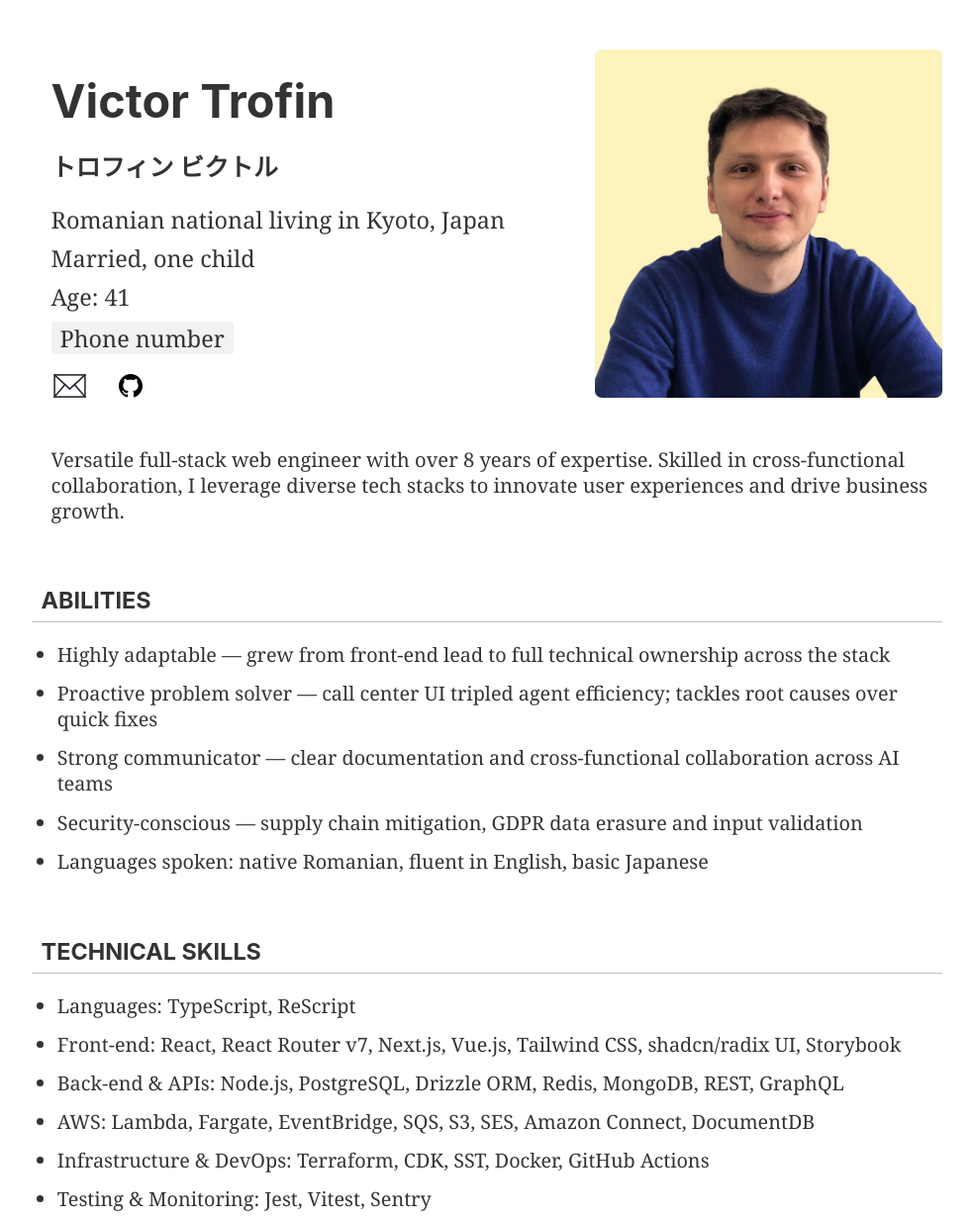
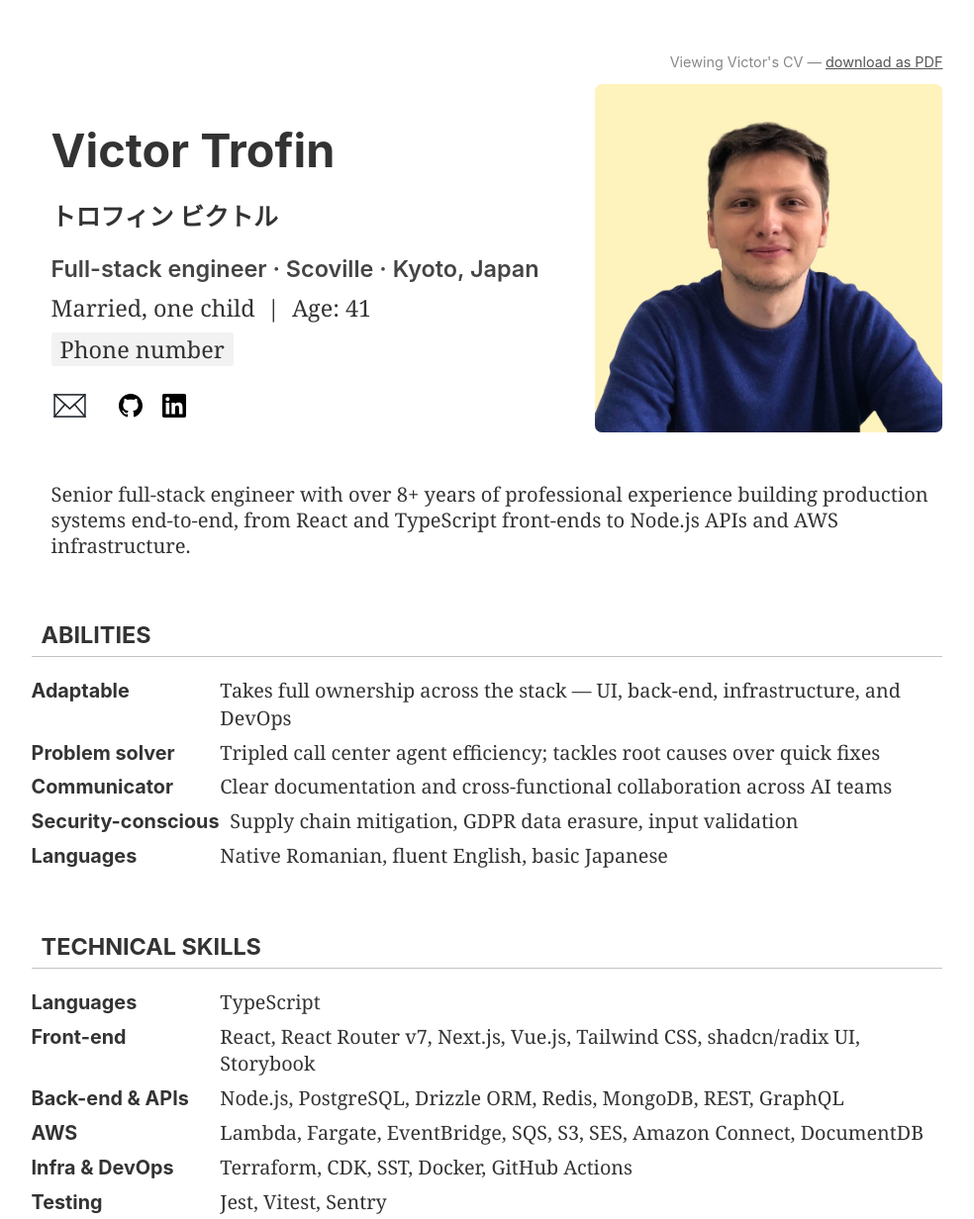
Before and after one commit to vtrofin/vtrofin.github.io, a Gatsby site: page / in a window 1280 px wide. Shown: the top 1232 px of the page at 99% size, without its empty margins (148-1132 px from the left). Built offline with nearby package versions, Linux system fonts and the light colour scheme; Gatsby itself is replaced by a stand-in of ours.

Commit message:
raw-text

```diff
--- a/package.json
+++ b/package.json
@@ -5,9 +5,10 @@
   "main": "index.js",
   "scripts": {
     "test": "echo \"Error: no test specified\" && exit 1",
-    "deploy": "gatsby build --prefix-paths && gh-pages -d public",
+    "deploy": "gatsby build --prefix-paths && node scripts/generate-pdf.js && gh-pages -d public",
     "gatsby": "gatsby",
-    "build": "tsc && gatsby build",
+    "build": "tsc && gatsby build && node scripts/generate-pdf.js",
+    "generate-pdf": "node scripts/generate-pdf.js",
     "develop": "gatsby develop -H 0.0.0.0",
     "ts:check": "tsc --noEmit"
   },
@@ -32,6 +33,7 @@
     "@types/react-transition-group": "^4.4.12",
     "gatsby-cli": "^5.16.0",
     "gh-pages": "^6.3.0",
+    "puppeteer": "^24.40.0",
     "react-helmet": "^6.1.0",
     "typescript": "^5.9.3"
   },
--- a/src/components/About.tsx
+++ b/src/components/About.tsx
@@ -1,5 +1,5 @@
 import React from "react";
-import { differenceInYears, formatDuration } from "date-fns";
+// import { differenceInYears, formatDuration } from "date-fns";
 
 interface Props {
   size?: "small" | "large";
@@ -7,17 +7,17 @@ interface Props {
 
 const About: React.FunctionComponent<Props> = ({ size }) => {
   const className = size ? `about-container ${size}` : "about-container";
-  const today = new Date();
-  const init = new Date(2018, 1, 1);
-  const years = differenceInYears(today, init);
-  const duration = formatDuration({ years });
+  // const today = new Date();
+  // const init = new Date(2018, 1, 1);
+  // const years = differenceInYears(today, init);
+  // const duration = formatDuration({ years });
 
   return (
     <div className={className}>
       <p>
-        Versatile full-stack web engineer with over {duration} of expertise.
-        Skilled in cross-functional collaboration, I leverage diverse tech
-        stacks to innovate user experiences and drive business growth.
+        Senior full-stack engineer with over 8+ years of professional experience
+        building production systems end-to-end, from React and TypeScript
+        front-ends to Node.js APIs and AWS infrastructure.
       </p>
     </div>
   );
--- /dev/null
+++ b/src/components/CompetencyGrid.tsx
@@ -0,0 +1,22 @@
+import React from "react";
+import SectionSubtitle from "@components/SectionSubtitle";
+import { CompetencyItemType } from "@typedefs/propTypes";
+
+const CompetencyGrid: React.FunctionComponent<{
+  items: CompetencyItemType[];
+  subtitleText: string;
+}> = ({ items, subtitleText }) => (
+  <section>
+    <SectionSubtitle subtitleText={subtitleText} />
+    <div className="competency-grid">
+      {items.map(({ label, description }, i) => (
+        <div key={i} className="competency-item">
+          <strong>{label}</strong>
+          <span>{description}</span>
+        </div>
+      ))}
+    </div>
+  </section>
+);
+
+export default CompetencyGrid;
--- a/src/components/EducationSection.tsx
+++ b/src/components/EducationSection.tsx
@@ -7,14 +7,14 @@ const EducationSection: React.FunctionComponent<{
   education: EducationItemType[];
   subtitleText: string;
 }> = ({ education, subtitleText }) => (
-  <div>
+  <section>
     <SectionSubtitle subtitleText={subtitleText} />
     <ul>
       {education.map((educationItem, index) => (
         <EducationItem key={index} educationItem={educationItem} />
       ))}
     </ul>
-  </div>
+  </section>
 );
 
 export default EducationSection;
--- a/src/components/EmploymentSection.tsx
+++ b/src/components/EmploymentSection.tsx
@@ -12,7 +12,7 @@ const EmploymentSection: React.FunctionComponent<Props> = ({
   jobs,
   subtitleText,
 }) => (
-  <div>
+  <section>
     <SectionSubtitle subtitleText={subtitleText} />
     <div className="employmentSection">
       <ul className="jobsUl">
@@ -21,7 +21,7 @@ const EmploymentSection: React.FunctionComponent<Props> = ({
         ))}
       </ul>
     </div>
-  </div>
+  </section>
 );
 
 export default EmploymentSection;
--- a/src/components/GeneralDetails.tsx
+++ b/src/components/GeneralDetails.tsx
@@ -23,16 +23,17 @@ const getAge = () => {
 
 const GeneralDetails: React.FunctionComponent<{
   personalDetails: PersonalDetailsType;
-}> = ({ personalDetails }) => {
-  const { name, location, email, phone } = personalDetails;
+  western?: boolean;
+}> = ({ personalDetails, western = false }) => {
+  const { name, email, phone, status } = personalDetails;
   return (
-    <div className="generalDetails">
+    <header className="generalDetails">
       <div className="generalText">
         <h1>{name}</h1>
         <h3>トロフィン ビクトル</h3>
-        <p>Romanian national living in {location}</p>
-        <p>Married, one child</p>
-        <p>Age: {getAge()}</p>
+        {status && <p className="status-line">{status}</p>}
+        {/* <p>Romanian national living in {location}</p> */}
+        {!western && <p>Married, one child &nbsp;|&nbsp; Age: {getAge()}</p>}
         <Phone phone={phone} />
         <p className="paper-email">{email}</p>
         <div className="contacts">
@@ -47,10 +48,22 @@ const GeneralDetails: React.FunctionComponent<{
               loading="lazy"
             />
           </a>
+          <a href="#" aria-label="LinkedIn profile">
+            <svg
+              xmlns="http://www.w3.org/2000/svg"
+              viewBox="0 0 24 24"
+              width="24"
+              height="24"
+              id="linkedin-icon"
+              aria-hidden="true"
+            >
+              <path d="M20.447 20.452h-3.554v-5.569c0-1.328-.027-3.037-1.852-3.037-1.853 0-2.136 1.445-2.136 2.939v5.667H9.351V9h3.414v1.561h.046c.477-.9 1.637-1.85 3.37-1.85 3.601 0 4.267 2.37 4.267 5.455v6.286zM5.337 7.433a2.062 2.062 0 01-2.063-2.065 2.064 2.064 0 112.063 2.065zm1.782 13.019H3.555V9h3.564v11.452zM22.225 0H1.771C.792 0 0 .774 0 1.729v20.542C0 23.227.792 24 1.771 24h20.451C23.2 24 24 23.227 24 22.271V1.729C24 .774 23.2 0 22.222 0h.003z" />
+            </svg>
+          </a>
         </div>
       </div>
       <Photo src={profilePic} />
-    </div>
+    </header>
   );
 };
 
--- a/src/components/JobItem.tsx
+++ b/src/components/JobItem.tsx
@@ -34,8 +34,8 @@ const JobItem: React.FunctionComponent<{
       <div className="jobItem">
         <div className="jobItemFirstLine">
           <h3>{company}</h3>
-          <p className="employment-years">{`${yearStart} - ${
-            yearEnd ? yearEnd : ""
+          <p className="employment-years">{`${yearStart} – ${
+            yearEnd ? yearEnd : "present"
           }`}</p>
         </div>
         {city && <p style={{ fontStyle: "italic" }}>{city}</p>}
--- a/src/components/Layout.tsx
+++ b/src/components/Layout.tsx
@@ -2,20 +2,58 @@ import React from "react";
 import Helmet from "react-helmet";
 import "../styles/index.css";
 
+const jsonLd = {
+  "@context": "https://schema.org",
+  "@type": "Person",
+  name: "Victor Trofin",
+  jobTitle: "Senior Full-Stack Engineer",
+  url: "https://vtrofin.github.io",
+  address: {
+    "@type": "PostalAddress",
+    addressLocality: "Kyoto",
+    addressCountry: "JP",
+  },
+  worksFor: {
+    "@type": "Organization",
+    name: "Scoville",
+  },
+  knowsAbout: [
+    "TypeScript",
+    "React",
+    "Next.js",
+    "Node.js",
+    "PostgreSQL",
+    "GraphQL",
+    "AWS",
+    "Terraform",
+    "Docker",
+  ],
+};
+
 const Layout = ({ children }: React.PropsWithChildren) => (
   <div>
     <Helmet
-      title="Victor Trofin, web engineer in Japan"
+      title="Victor Trofin — Senior Full-Stack Engineer, Kyoto"
       meta={[
         {
           name: "description",
           content:
-            "Full-stack web engineer in Kyoto, Japan. Currently at Ship&co, working with Node.js, Vue.js and React",
+            "Senior full-stack engineer and tech lead based in Kyoto, Japan. Experienced in TypeScript, React, Node.js, and AWS infrastructure.",
         },
-        { name: "keywords", content: "React, Vue.js, Node.js, CV, Kyoto" },
+        {
+          name: "keywords",
+          content:
+            "TypeScript, React, Node.js, AWS, full-stack engineer, tech lead, Kyoto, Japan",
+        },
+      ]}
+      script={[
+        {
+          type: "application/ld+json",
+          innerHTML: JSON.stringify(jsonLd),
+        },
       ]}
     />
-    <div className="layout">{children}</div>
+    <main className="layout">{children}</main>
   </div>
 );
 
--- a/src/components/SimpleSection.tsx
+++ b/src/components/SimpleSection.tsx
@@ -6,7 +6,7 @@ const SimpleSection: React.FunctionComponent<{
   subtitleText: string;
 }> = ({ content, subtitleText }) => {
   return (
-    <div>
+    <section>
       <SectionSubtitle subtitleText={subtitleText} />
       <div className="simpleSection">
         <ul>
@@ -15,7 +15,7 @@ const SimpleSection: React.FunctionComponent<{
           ))}
         </ul>
       </div>
-    </div>
+    </section>
   );
 };
 
--- a/src/pages/index.tsx
+++ b/src/pages/index.tsx
@@ -3,11 +3,12 @@ import { graphql } from "gatsby";
 import Layout from "@components/Layout";
 import GeneralDetails from "@components/GeneralDetails";
 import About from "@components/About";
-import SimpleSection from "@components/SimpleSection";
+import CompetencyGrid from "@components/CompetencyGrid";
 import EducationSection from "@components/EducationSection";
 import EmploymentSection from "@components/EmploymentSection";
 import {
   EducationItemType,
+  CompetencyItemType,
   JobDescriptionType,
   JobItemType,
   DataProps,
@@ -17,37 +18,75 @@ import type { PageProps } from "gatsby";
 const personalDetails = {
   name: "Victor Trofin",
   location: "Kyoto, Japan",
+  status: "Full-stack engineer · Scoville · Kyoto, Japan",
 };
 
-const skills: string[] = [
-  "Highly adaptable — grew from front-end lead to full technical ownership across the stack",
-  "Proactive problem solver — call center UI tripled agent efficiency; tackles root causes over quick fixes",
-  "Strong communicator — clear documentation and cross-functional collaboration across AI teams",
-  "Security-conscious — supply chain mitigation, GDPR data erasure and input validation",
-  "Languages spoken: native Romanian, fluent in English, basic Japanese",
+const skills: CompetencyItemType[] = [
+  {
+    label: "Adaptable",
+    description:
+      "Takes full ownership across the stack — UI, back-end, infrastructure, and DevOps",
+  },
+  {
+    label: "Problem solver",
+    description:
+      "Tripled call center agent efficiency; tackles root causes over quick fixes",
+  },
+  {
+    label: "Communicator",
+    description:
+      "Clear documentation and cross-functional collaboration across AI teams",
+  },
+  {
+    label: "Security-conscious",
+    description: "Supply chain mitigation, GDPR data erasure, input validation",
+  },
+  {
+    label: "Languages",
+    description: "Native Romanian, fluent English, basic Japanese",
+  },
 ];
 
-const technicalSkills: string[] = [
-  "Languages: TypeScript, ReScript",
-  "Front-end: React, React Router v7, Next.js, Vue.js, Tailwind CSS, shadcn/radix UI, Storybook",
-  "Back-end & APIs: Node.js, PostgreSQL, Drizzle ORM, Redis, MongoDB, REST, GraphQL" /*Fastify, Prisma */,
-  "AWS: Lambda, Fargate, EventBridge, SQS, S3, SES, Amazon Connect, DocumentDB",
-  "Infrastructure & DevOps: Terraform, CDK, SST, Docker, GitHub Actions",
-  "Testing & Monitoring: Jest, Vitest, Sentry",
+const technicalSkills: CompetencyItemType[] = [
+  { label: "Languages", description: "TypeScript" },
+  {
+    label: "Front-end",
+    description:
+      "React, React Router v7, Next.js, Vue.js, Tailwind CSS, shadcn/radix UI, Storybook",
+  },
+  {
+    label: "Back-end & APIs",
+    description:
+      "Node.js, PostgreSQL, Drizzle ORM, Redis, MongoDB, REST, GraphQL" /* Fastify, Prisma */,
+  },
+  {
+    label: "AWS",
+    description:
+      "Lambda, Fargate, EventBridge, SQS, S3, SES, Amazon Connect, DocumentDB",
+  },
+  {
+    label: "Infra & DevOps",
+    description: "Terraform, CDK, SST, Docker, GitHub Actions",
+  },
+  { label: "Testing", description: "Jest, Vitest, Sentry" },
+  {
+    label: "Also used",
+    description: "ReScript, Python (professional); Rust, Swift (personal)",
+  },
 ];
 
 const education: EducationItemType[] = [
+  {
+    yearStart: "2003",
+    yearEnd: "2008",
+    school:
+      "Politehnica University of Bucharest - Faculty of Power Engineering",
+  },
   {
     yearStart: "2009",
     yearEnd: "2013",
     school:
       "Bucharest University of Economic Studies - Master in International Business",
-  },
-  {
-    yearStart: "2003",
-    yearEnd: "2008",
-    school:
-      "Politehnica University of Bucharest - Faculty of Power Engineering",
   },
 ];
 
@@ -55,11 +94,11 @@ const scoville: JobDescriptionType = {
   description:
     "Three projects: an AI-powered call center, a video interview platform and an applicant tracking system",
   achievements: [
-    "Led the front-end of an AI-powered call center SPA, significantly improving agent efficiency; now tech lead with full ownership across front-end, back-end and infrastructure",
-    "Enabled agents to track missed inbound calls, schedule callbacks and manage campaigns; improved read performance with a DocumentDB read replica",
-    "Enabled recruiters to bulk-invite candidates, track invitation status and review post-interview feedback through a company-side portal; platform deployed serverless via SST on Lambda",
-    "Enabled recruiters to manage job applications and positions through a GraphQL-powered interface; built the candidate email pipeline supporting inbound parsing and document uploads to S3",
-    "Automated deployments across 10+ microservices via Terraform, CDK and GitHub Actions on AWS",
+    "Grew from front-end lead to full-stack tech lead on an AI-powered call center SPA, tripling agent call volume over a spreadsheet-based workflow",
+    "Built inbound call tracking, callback scheduling, and campaign management; added DocumentDB read replica for read performance",
+    "Delivered recruiter portal for bulk candidate invitations and interview feedback; deployed serverless on Lambda via SST",
+    "Built GraphQL-powered ATS for job and application management; engineered email pipeline with inbound parsing and S3 uploads",
+    "Automated deployments across 10+ microservices via Terraform, CDK, and GitHub Actions on AWS",
   ],
 };
 
@@ -116,12 +155,8 @@ const jobs: JobItemType[] = [
   },
 ];
 
-const other: string[] = [
-  "Python, Rust and Swift — foundational knowledge, able to contribute and ramp up quickly",
-  "Alumnus of Board of European Students of Technology",
-];
-
 const IndexPage: React.FunctionComponent<PageProps<DataProps>> = (props) => {
+  const isWestern = new URLSearchParams(props.location.search).get("western") === "true";
   const [pageBreakClass, setPageBreakClass] = useState("page-break");
   const [isBot, setIsBot] = useState(false);
   const [_isSafari, setIsSafari] = useState(false); // used to generate page breaks for print medium
@@ -149,34 +184,29 @@ const IndexPage: React.FunctionComponent<PageProps<DataProps>> = (props) => {
 
   return (
     <Layout>
+      <p className="pdf-hint">
+        Viewing Victor&apos;s CV —{" "}
+        <a href={isWestern ? "/cv-western.pdf" : "/cv.pdf"} download={isWestern ? "Victor_Trofin_CV_Western.pdf" : "Victor_Trofin_CV.pdf"}>
+          download as PDF
+        </a>
+      </p>
       <GeneralDetails
         personalDetails={{
           ...personalDetails,
           email: isBot ? "" : props.data.site.siteMetadata.email,
           phone: isBot ? "" : props.data.site.siteMetadata.phone,
         }}
+        western={isWestern}
       />
       <About />
 
-      <SimpleSection content={skills} subtitleText="Abilities" />
+      <CompetencyGrid items={skills} subtitleText="Abilities" />
 
-      <SimpleSection
-        content={technicalSkills}
-        subtitleText="Technical Skills"
-      />
+      <CompetencyGrid items={technicalSkills} subtitleText="Technical Skills" />
 
       <EmploymentSection jobs={jobs} subtitleText="Employment history" />
-      {/* <div className={pageBreakClass + " bottom"} /> */}
-      {/* {isSafari && <div className={pageBreakClass + " top"} />} */}
 
       <EducationSection education={education} subtitleText="Education" />
-      {/* <div className={pageBreakClass + " top"} /> */}
-
-      <SimpleSection
-        content={other}
-        subtitleText="Other activities and interests"
-      />
-      {/* {isSafari && <div className={pageBreakClass + " bottom"} />} */}
     </Layout>
   );
 };
--- a/src/styles/index.css
+++ b/src/styles/index.css
@@ -625,6 +625,17 @@ pre tt:after {
 }
 
 /*My Css */
+.pdf-hint {
+  font-family: -apple-system, BlinkMacSystemFont, Segoe UI, Roboto, sans-serif;
+  font-size: 0.8rem;
+  color: #888;
+  text-align: right;
+  margin-bottom: 0.5rem;
+}
+.pdf-hint a {
+  color: #555;
+}
+
 .layout {
   margin: 50px auto 0;
   max-width: 960px;
@@ -683,12 +694,16 @@ pre tt:after {
   transition: opacity 300ms, transform 300ms;
 }
 
+.contacts {
+  display: flex;
+  align-items: center;
+  gap: 20px;
+  flex-wrap: wrap;
+  margin-top: 0.5rem;
+}
 .contacts a {
   display: inline-block;
   vertical-align: middle;
-}
-.contacts a:first-child {
-  margin-right: 20px;
 }
 img#git-icon {
   margin-bottom: 0;
@@ -706,6 +721,34 @@ img#envelope-icon {
 .profilePic img {
   border-radius: 2%;
   margin-bottom: 0.7rem;
+}
+.status-line {
+  font-family: -apple-system, BlinkMacSystemFont, Segoe UI, Roboto, sans-serif;
+  font-size: 1rem;
+  font-weight: 600;
+  color: #444;
+  margin-bottom: 0.7rem;
+}
+.competency-grid {
+  display: grid;
+  grid-template-columns: 1fr;
+  gap: 0.4rem;
+  margin-bottom: 1.45rem;
+}
+.competency-item {
+  display: flex;
+  align-items: baseline;
+  gap: 0.6rem;
+}
+.competency-item strong {
+  flex-shrink: 0;
+  min-width: 10rem;
+  font-family: -apple-system, BlinkMacSystemFont, Segoe UI, Roboto, sans-serif;
+  font-size: 1.1rem;
+}
+.competency-item span {
+  font-size: 1.1rem;
+  line-height: 1.4;
 }
 .about-container p {
   margin-bottom: 0px;
@@ -859,9 +902,20 @@ ul.achievements {
   .about-container {
     padding-left: 20px;
   }
+  .pdf-hint {
+    display: none;
+  }
   .contacts,
   .phone-number-button {
     display: none;
+  }
+  .competency-grid {
+    gap: 0.15rem;
+    margin-bottom: 0.5rem;
+  }
+  .competency-item span,
+  .competency-item strong {
+    font-size: 0.75rem;
   }
   .paper-email {
     display: block;
```
Also changed, not shown: scripts/generate-pdf.js (added, +72 -0 lines), src/typedefs/propTypes.ts (+7 -0 lines), pnpm-lock.yaml.
